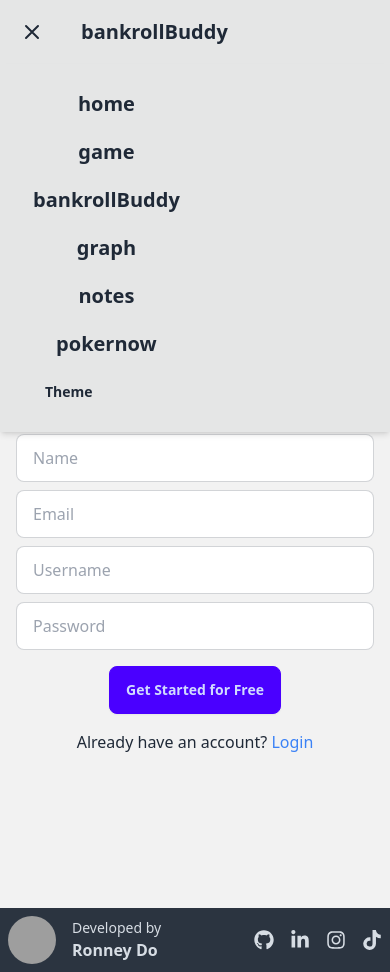
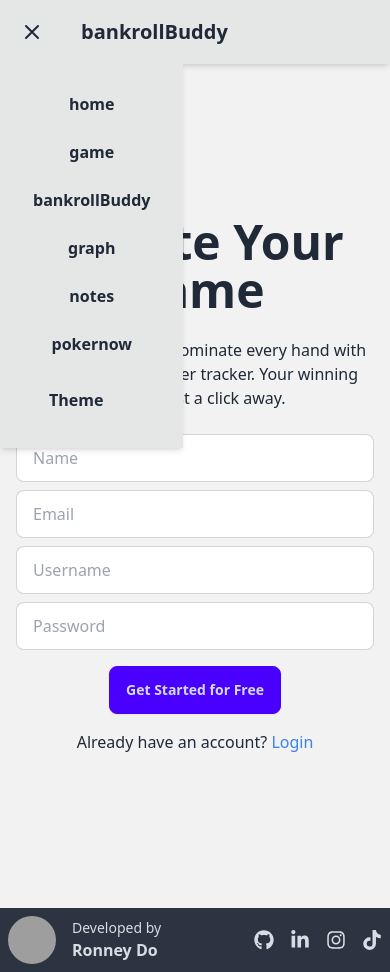
Before and after one commit to Ronney221/bankrollBuddy, a React (Vite) app: page / in a window 390 px wide. Both pictures are taken after a click on the button 32 px from the left and 32 px from the top of the page. Built offline with nearby package versions, Linux system fonts and the light colour scheme; grey boxes are pictures that could not be loaded.

Commit message:
mobile ui changes refactored for charts and tables, two different states for mobile and web

```diff
--- a/src/Game.jsx
+++ b/src/Game.jsx
@@ -196,7 +196,7 @@ const Game = () => {
             </button>
 
             <div>
-            <button className="btn btn-secondary" onClick={calculateSettlements}>
+            <button className="btn btn-outline btn-secondary" onClick={calculateSettlements}>
               Calculate Settlements
             </button>
             </div>
@@ -214,7 +214,7 @@ const Game = () => {
 
         {/* Statistics Section */}
         <div className="flex justify-center mt-6">
-          <div className="stats shadow grid grid-cols-3 gap-4">
+          <div className="stats stats-vertical lg:stats-horizontal shadow">
             <div className="stat place-items-center">
               <div className="stat-title">total buy in</div>
               <div className="stat-value">
--- a/src/Graph.jsx
+++ b/src/Graph.jsx
@@ -185,7 +185,7 @@ const Graph = () => {
       {/* Key Statistics Section */}
       <div className="max-w-5xl mx-auto my-8 p-4">
         <h2 className="text-2xl font-bold text-center mb-4">Key Statistics</h2>
-        <div className="stats stats-vertical sm:stats-horizontal shadow flex justify-center">
+        <div className="sstats stats-vertical lg:stats-horizontal shadow">
           <div className="stat">
             <div className="stat-title flex justify-center">Biggest Win</div>
             <div className="stat-value text-green-500 flex justify-center">{biggestWin.toFixed(2)}$</div>
--- a/src/Navbar.jsx
+++ b/src/Navbar.jsx
@@ -5,23 +5,23 @@ const Navbar = ({ setCurrentPage }) => {
   const [mobileMenuOpen, setMobileMenuOpen] = useState(false);
   const [themeOpen, setThemeOpen] = useState(false);
   const mobileMenuRef = useRef(null);
+  const toggleButtonRef = useRef(null);
 
-  // Close mobile menu if clicked outside
+  // Close mobile menu if clicked outside, but ignore clicks on the toggle button
   useEffect(() => {
     const handleClickOutside = (event) => {
       if (
+        mobileMenuOpen &&
         mobileMenuRef.current &&
-        !mobileMenuRef.current.contains(event.target)
+        !mobileMenuRef.current.contains(event.target) &&
+        toggleButtonRef.current &&
+        !toggleButtonRef.current.contains(event.target)
       ) {
         setMobileMenuOpen(false);
       }
     };
 
-    if (mobileMenuOpen) {
-      document.addEventListener("mousedown", handleClickOutside);
-    } else {
-      document.removeEventListener("mousedown", handleClickOutside);
-    }
+    document.addEventListener("mousedown", handleClickOutside);
     return () => {
       document.removeEventListener("mousedown", handleClickOutside);
     };
@@ -31,34 +31,22 @@ const Navbar = ({ setCurrentPage }) => {
   const navItems = (
     <>
       <li onClick={() => { setCurrentPage("home"); setMobileMenuOpen(false); }}>
-          <button className="btn btn-ghost text-xl">
-            home
-          </button>
+        <button className="btn btn-ghost text-base sm:text-xl">home</button>
       </li>
       <li onClick={() => { setCurrentPage("game"); setMobileMenuOpen(false); }}>
-      <button className="btn btn-ghost text-xl">
-            game
-          </button>
+        <button className="btn btn-ghost text-base sm:text-xl">game</button>
       </li>
       <li onClick={() => { setCurrentPage("stats"); setMobileMenuOpen(false); }}>
-      <button className="btn btn-ghost text-xl">
-            bankrollBuddy
-          </button>
+        <button className="btn btn-ghost text-base sm:text-xl">bankrollBuddy</button>
       </li>
       <li onClick={() => { setCurrentPage("graph"); setMobileMenuOpen(false); }}>
-      <button className="btn btn-ghost text-xl">
-            graph
-          </button>
+        <button className="btn btn-ghost text-base sm:text-xl">graph</button>
       </li>
       <li onClick={() => { setCurrentPage("notes"); setMobileMenuOpen(false); }}>
-      <button className="btn btn-ghost text-xl">
-            notes
-          </button>
+        <button className="btn btn-ghost text-base sm:text-xl">notes</button>
       </li>
       <li onClick={() => { setCurrentPage("pokernow"); setMobileMenuOpen(false); }}>
-      <button className="btn btn-ghost text-xl">
-            pokernow
-          </button>
+        <button className="btn btn-ghost text-base sm:text-xl">pokernow</button>
       </li>
     </>
   );
@@ -67,7 +55,7 @@ const Navbar = ({ setCurrentPage }) => {
   const themeChanger = (
     <ul
       tabIndex={0}
-      className="dropdown-content bg-base-300 rounded-box w-52 p-2 shadow-2xl mt-2"
+      className="dropdown-content bg-base-300 rounded-box w-52 p-2 shadow-2xl left-0 top-full"
     >
       <li>
         <input
@@ -118,7 +106,7 @@ const Navbar = ({ setCurrentPage }) => {
   );
 
   return (
-    // Make the navbar sticky at the top with a high z-index
+    // Navbar is sticky at the top with a high z-index so it sits on top of other content
     <div className="navbar bg-base-300 sticky top-0 z-50 shadow-md">
       <Analytics />
       {/* Navbar Start */}
@@ -126,6 +114,7 @@ const Navbar = ({ setCurrentPage }) => {
         {/* Mobile: Hamburger Menu & Home Button */}
         <div className="flex items-center lg:hidden">
           <button
+            ref={toggleButtonRef}
             onClick={() => setMobileMenuOpen(!mobileMenuOpen)}
             className="btn btn-ghost btn-circle mr-2"
           >
@@ -161,7 +150,7 @@ const Navbar = ({ setCurrentPage }) => {
             bankrollBuddy
           </button>
         </div>
-        {/* Desktop: Theme changer dropdown is on the left */}
+        {/* Desktop: Theme changer dropdown on the left */}
         <div className="hidden lg:flex">
           <div className="dropdown">
             <button
@@ -190,12 +179,12 @@ const Navbar = ({ setCurrentPage }) => {
         </div>
       </div>
 
-      {/* Navbar Center */}
+      {/* Navbar Center (Desktop) */}
       <div className="navbar-center hidden lg:flex">
         <ul className="menu menu-horizontal p-0">{navItems}</ul>
       </div>
 
-      {/* Navbar End */}
+      {/* Navbar End (Desktop) */}
       <div className="navbar-end hidden lg:flex">
         <button
           className="btn btn-ghost text-xl"
@@ -209,7 +198,7 @@ const Navbar = ({ setCurrentPage }) => {
       {mobileMenuOpen && (
         <div
           ref={mobileMenuRef}
-          className="absolute top-full left-0 w-full bg-base-300 z-50 shadow-md lg:hidden"
+          className="absolute top-full left-0 bg-base-300 z-50 shadow-md lg:hidden"
         >
           <ul className="menu menu-compact p-4">
             {navItems}
@@ -218,7 +207,7 @@ const Navbar = ({ setCurrentPage }) => {
               <div className="dropdown">
                 <button
                   onClick={() => setThemeOpen(!themeOpen)}
-                  className="btn btn-ghost btn-sm w-full text-left"
+                  className="btn btn-ghost text-base sm:text-xl"
                 >
                   Theme
                 </button>
--- a/src/StatsPage.jsx
+++ b/src/StatsPage.jsx
@@ -202,27 +202,27 @@ const StatsPage = () => {
   <table className="table w-full table-zebra hover min-w-full text-left text-sm">
     <thead>
       <tr>
-                    <th>#</th>
+        <th className="hidden sm:table-cell">#</th>
         <th>Game Name</th>
         <th>Buy In</th>
         <th>Cash Out</th>
-                    <th>Stakes</th>
+        <th className="hidden sm:table-cell">Stakes</th>
         <th>Gain/Loss</th>
       </tr>
     </thead>
     <tbody>
       {games.map((game, index) => (
         <tr
+          key={game.id}
           className="hover cursor-pointer"
-                    key={game.id}
           onClick={() => openGameDetailsModal(game)}
         >
-                    <th>{index + 1}</th>
+          <th className="hidden sm:table-cell">{index + 1}</th>
           <td>
             <div className="indicator">
               <span>{game.gameName}</span>
               {(game.memorableHands?.trim() || game.playerNotes?.trim()) && (
-                            <span className="indicator-item ">
+                <span className="indicator-item">
                   <span className="relative flex w-3 h-3">
                     <span className="absolute inline-flex h-full w-full animate-ping rounded-full bg-sky-400 opacity-75"></span>
                     <span className="relative inline-flex h-3 w-3 rounded-full bg-sky-500"></span>
@@ -231,17 +231,15 @@ const StatsPage = () => {
               )}
             </div>
           </td>
-
           <td>${game.buyIn.toFixed(2)}</td>
           <td>${game.cashOut.toFixed(2)}</td>
-                    <td>{game.stakes}</td>
-                    <td className={game.gainLoss >= 0 ? 'text-green-500' : 'text-red-500'}>
+          <td className="hidden sm:table-cell">{game.stakes}</td>
+          <td className={game.gainLoss >= 0 ? "text-green-500" : "text-red-500"}>
             {game.gainLoss.toFixed(2)}$
           </td>
         </tr>
       ))}
     </tbody>
-
   </table>
 </div>
 
@@ -309,7 +307,7 @@ const StatsPage = () => {
         <div>
             {/* Statistics Section */}
             <div className="flex justify-center mt-6">
-            <div className="stats shadow">
+            <div className="stats stats-vertical lg:stats-horizontal shadow">
 
                 <div className="stat place-items-center">
                     <div className="stat-title">Buy In</div>
```
Lines whose indentation alone changed are shown as unchanged.
